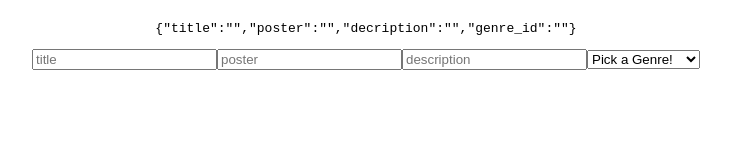
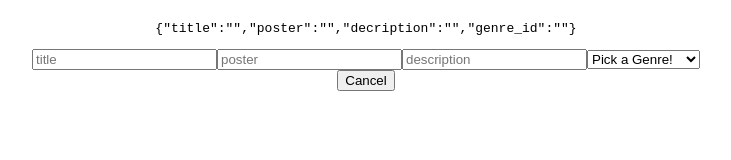
Before and after one commit to dmussie/movie-sagas-project, a React (Create React App) app: page /#/addmovie in a window 1280 px wide. Shown: the part 136-296 px from the top of the page, without its empty margins (274-1005 px from the left). Built offline with nearby package versions, Linux system fonts and the light colour scheme.

Commit message:
added cancel button in AddMovie.jsx

```diff
--- a/src/components/AddMovie/AddMovie.jsx
+++ b/src/components/AddMovie/AddMovie.jsx
@@ -6,6 +6,7 @@ import { useHistory } from 'react-router-dom';
 // get genre ID
 function AddMovie() {
     const dispatch = useDispatch();
+    const history = useHistory();
 
     // genre object will aid in selecting for a specific genre ID
     const genre = {
@@ -57,6 +58,10 @@ function AddMovie() {
         setMovie({title: '', poster: '', decription: '', genre_id: ''})
     }
 
+    const backToHome = () => {
+        history.push('/');
+    }
+
     return (
         // select goes here after inputs
         <div>
@@ -65,7 +70,7 @@ function AddMovie() {
             <form onSubmit={addNewMovie}>
                 <input type='text' placeholder="title" value={newMovie.title} onChange={handleNewTitle} />
                 <input type='text' placeholder="poster" value={newMovie.poster} onChange={handleNewPoster} />
-                <input type='text' placeholder="description" value={newMovie.decription} onChange={handleNewDescription} />
+                <input type='text' placeholder="description" value={newMovie.description} onChange={handleNewDescription} />
                 <select name="genres" id="genres" value={newMovie.genre_id} onChange={handleNewGenre}>
                     <option value="genre-dropdown">Pick a Genre!</option>
                     <option value={genre.adventure}>Adventure</option>
@@ -83,6 +88,7 @@ function AddMovie() {
                     <option value={genre.superhero}>Superhero</option>
                 </select>
             </form>
+            <button onClick={() => backToHome()}>Cancel</button>
         </div>
     )
 }
```
